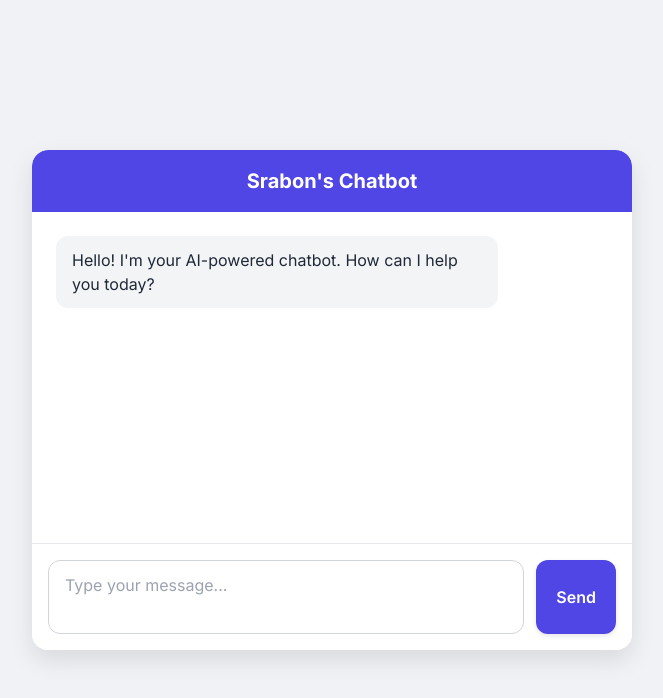
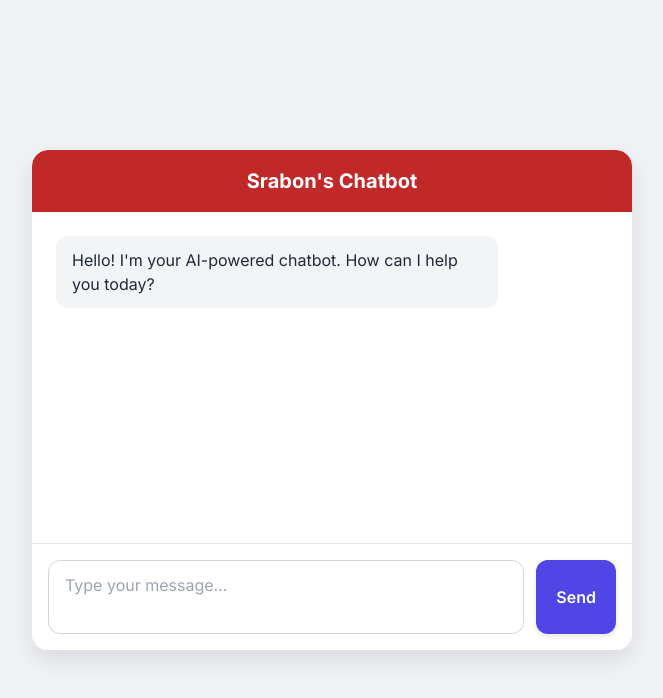
Before and after one commit to srabon-chowdhury-47/ai-chatbot, a plain HTML site: page index.html in a window 1280 px wide. Shown: the whole page, without its empty margins (308-971 px from the left). Drawn offline with nearby package versions, Linux system fonts and the light colour scheme.

Commit message:
index.html

```diff
--- a/index.html
+++ b/index.html
@@ -30,7 +30,7 @@
       max-height: 90vh;
     }
     .chat-header {
-      background-color: #4f46e5;
+      background-color: #c12828;
       color: white;
       padding: 1rem;
       text-align: center;
```
